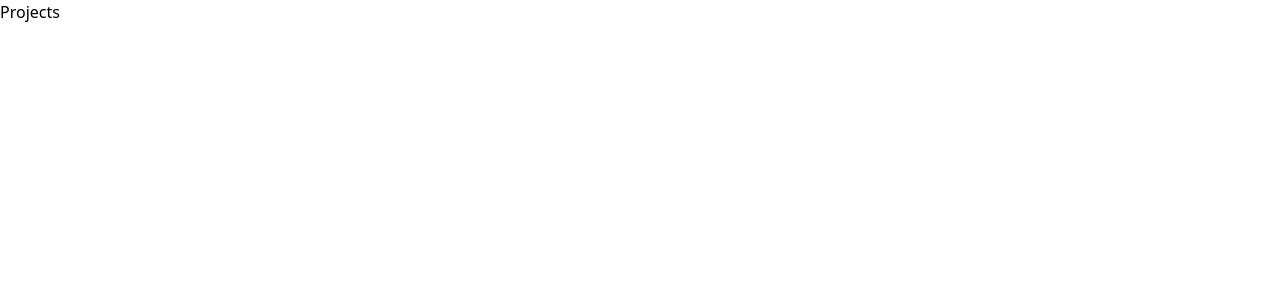
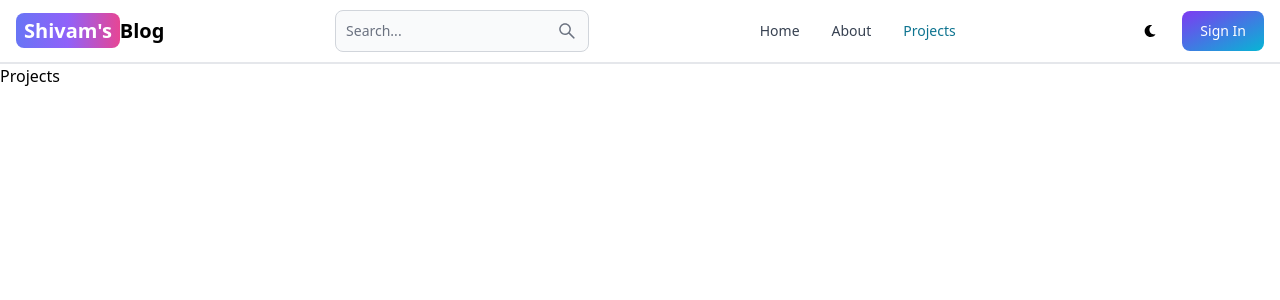
Before and after one commit to shivamdubeyagra/mern-blog, a React (Vite) app in the folder client/: page /projects in a window 1280 px wide. Shown: the top 300 px of the page. Built offline with nearby package versions, Linux system fonts and the light colour scheme.

Commit message:
create the header section

```diff
--- a/client/package.json
+++ b/client/package.json
@@ -10,8 +10,10 @@
     "preview": "vite preview"
   },
   "dependencies": {
+    "flowbite-react": "^0.7.2",
     "react": "^18.2.0",
     "react-dom": "^18.2.0",
+    "react-icons": "^5.0.1",
     "react-router-dom": "^6.22.0"
   },
   "devDependencies": {
--- a/client/src/App.jsx
+++ b/client/src/App.jsx
@@ -6,10 +6,12 @@
 import SignUp from './pages/SignUp';
 import Dashboard from './pages/Dashboard';
 import Projects from './pages/Projects';
+import Header from './components/Header';
 
 export default function App() {
   return (
     <BrowserRouter>
+      <Header/>
       <Routes>
         <Route  path='/' element={<Home/>}/>
         <Route  path='/about' element={<About/>}/>
--- /dev/null
+++ b/client/src/components/Header.jsx
@@ -0,0 +1,56 @@
+import React from 'react'
+import {Button, Navbar, TextInput} from "flowbite-react"
+import {Link,useLocation} from "react-router-dom";
+import {AiOutlineSearch} from "react-icons/ai"
+import {FaMoon} from "react-icons/fa";
+export default function Header() {
+  const path = useLocation().pathname;
+  return (
+    <Navbar className='border-b-2'>
+      <Link to="/" className='self-center whitespace-nowrap text-sm
+      sm:text-xl font-semibold dark:text-white'>
+        <span className='px-2 py-1 bg-gradient-to-r from-indigo-500 via-purple-500 to-pink-500 rounded-lg text-white'>Shivam's</span>
+        Blog
+      </Link>
+      <form>
+        <TextInput
+         type='text'
+         placeholder='Search...'
+          rightIcon={AiOutlineSearch}
+          className='hidden lg:inline'
+        />
+      </form>
+      <Button className='w-12 h-10 lg:hidden' color='gray' pill>
+        <AiOutlineSearch/>
+      </Button>
+      <div className='flex gap-2 md:order-2'>
+        <Button className='w-12 h-10 hidden sm:inline' color=' gray' pill>
+           <FaMoon/>
+        </Button>
+        <Link to="/sign-in">
+          <Button gradientDuoTone="purpleToBlue" color=' gray'>
+           Sign In
+          </Button>
+        </Link>
+        <Navbar.Toggle/>
+      </div>
+        <Navbar.Collapse>
+          <Navbar.Link active={path === "/"} as={"div"}>
+            <Link to='/'>
+              Home
+            </Link>
+          </Navbar.Link>
+          <Navbar.Link active={path === "/about"} as={"div"}>
+            <Link to='/about'>
+              About
+            </Link>
+          </Navbar.Link>
+          <Navbar.Link active={path === "/projects"} as={"div"}>
+            <Link to='/projects'>
+              Projects
+            </Link>
+          </Navbar.Link>
+        </Navbar.Collapse>
+    </Navbar>
+  )
+}
--- a/client/tailwind.config.js
+++ b/client/tailwind.config.js
@@ -3,9 +3,12 @@
   content: [
     "./index.html",
     "./src/**/*.{js,ts,jsx,tsx}",
+    'node_modules/flowbite-react/lib/esm/**/*.js',
   ],
   theme: {
     extend: {},
   },
-  plugins: [],
+  plugins: [
+    require('flowbite/plugin'),
+  ],
 };
```
Also changed, not shown: 1 other file (tests, documents, lock files or other folders).
